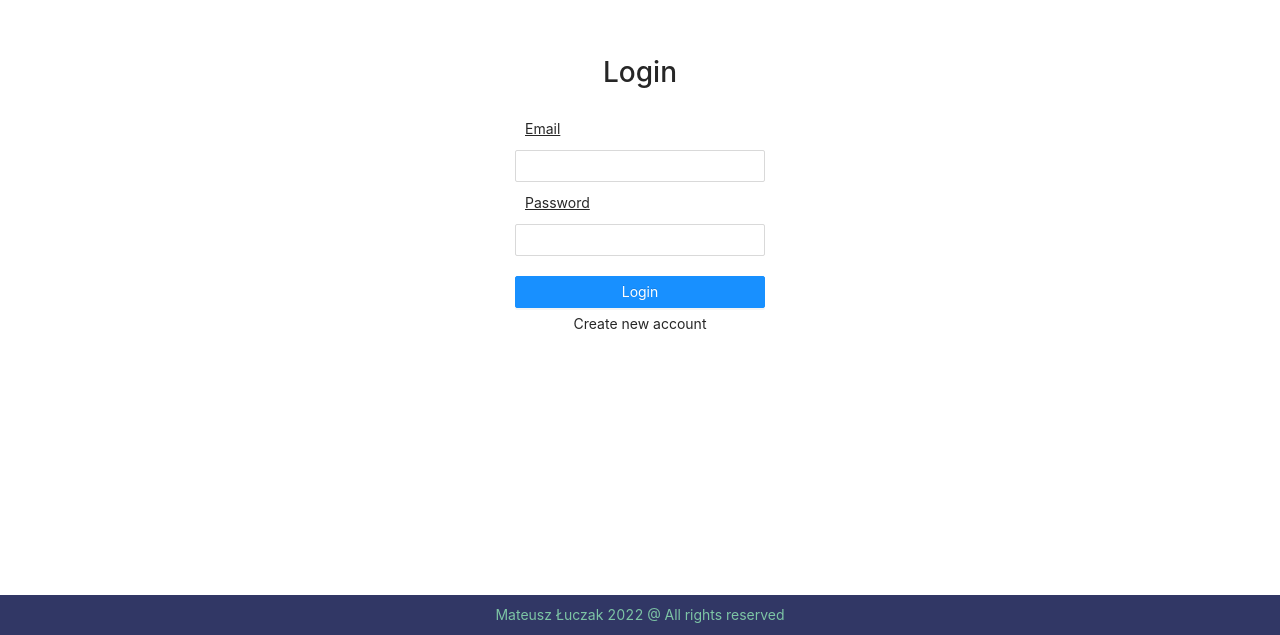
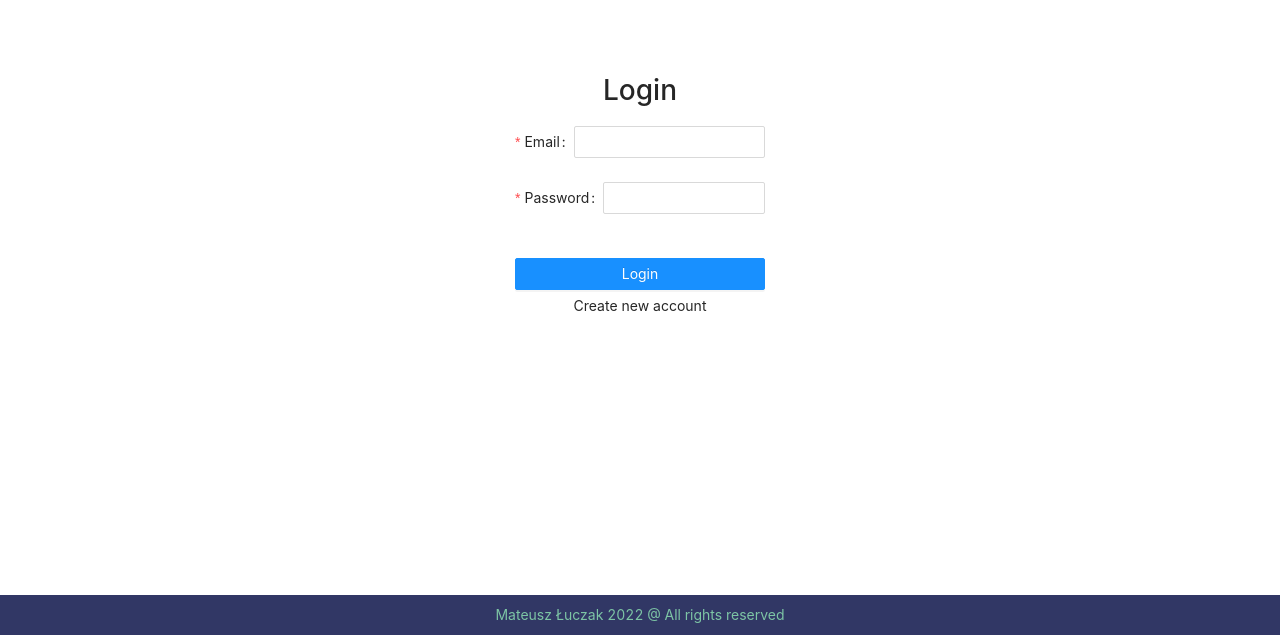
Before and after one commit to xflameyoke/fake-store-app, a React (Create React App) app: page /login in a window 1280 px wide. Shown: the part 205-840 px from the top of the page. Built offline with nearby package versions, Linux system fonts and the light colour scheme.

Commit message:
feat: working registration

```diff
--- a/package.json
+++ b/package.json
@@ -14,6 +14,7 @@
     "@types/react": "^17.0.43",
     "@types/react-dom": "^17.0.14",
     "antd": "^4.20.1",
+    "axios": "^0.27.2",
     "babel": "^6.23.0",
     "formik": "^2.2.9",
     "postcss": "^8.4.12",
--- a/src/components/authentication/auth.tsx
+++ b/src/components/authentication/auth.tsx
@@ -1,83 +1,81 @@
+/* eslint-disable prettier/prettier */
 import React, { useState } from 'react';
-import { useFormik } from 'formik';
 import './auth.scss';
 import { Button, Form, Input } from 'antd';
 import 'antd/dist/antd.css';
 
+const validateMessages = {
+  required: '${label} is required',
+  types: {
+    email: '${label} is not a valid email!',
+    password: '${label} is not a valid password',
+  },
+};
+
 const Auth = (props: { onLogin: React.MouseEventHandler<HTMLElement> }) => {
   const [isLogin, setIsLogin] = useState(true);
+  const [email, setEmail] = useState('');
+  const [password, setPassword] = useState('');
 
   const switchAutModeHandler = () => {
     setIsLogin((prevState) => !prevState);
   };
 
-  const formik = useFormik({
-    initialValues: {
-      email: '',
-      password: '',
-    },
-    onSubmit: (values) => {
-      console.log(values);
-    },
-    validate: (values) => {
-      const error = { email: '', password: '' };
+  const emailSetHandler = (e: React.ChangeEvent<HTMLInputElement>) => {
+    setEmail(e.target.value);
+  }
 
-      if (!values.email) {
-        error.email = 'Required';
-      } else if (
-        /^\w+([\\.-]?\w+)*@\w+([\\.-]?\w+)*(\.\w{2,3})+$/.test(values.email)
-      ) {
-        error.email = 'Invalid email format';
-      }
+  const passwordSetHandler = (e: React.ChangeEvent<HTMLInputElement>) => {
+    setPassword(e.target.value);
+  }
 
-      if (!values.password) {
-        error.password = 'Required';
-      } else if (values.password.length < 8) {
-        error.password = 'Password is too short';
-      }
+  const onFinish = () => {
+      // eslint-disable-next-line no-empty
+    if (isLogin) {
+    } else {
+      fetch(
+        'https://identitytoolkit.googleapis.com/v1/accounts:signUp?key=AIzaSyBlA5nVIWyzfqUKZhv8EqOiIqaMhHgqOJg',
+        {
+          method: 'POST',
+          body: JSON.stringify({
+            email: email,
+            password: password,
+            returnSecureToken: true,
+          }),
+          headers: {
+            'Content-Type': 'application/json',
+          },
+        }
+      );
+    }
+  };
 
-      return error;
-    },
-  });
 
-  const onFinishFailed = () => {
-    alert('Failed');
-  };
+
   return (
     <div className="auth">
       <h1>{isLogin ? 'Login' : 'Sign up'}</h1>
       <Form
         className="auth__form"
-        name="basic"
+        name="auth"
+        onFinish={onFinish}
+        validateMessages={validateMessages}
         initialValues={{ remember: true }}
-        onFinish={formik.handleSubmit}
-        onFinishFailed={onFinishFailed}
-        autoComplete="off"
       >
-        <label htmlFor="email" className="form__label">
-          Email
-        </label>
-        <Input
-          className="form__input"
-          id="email"
+        <Form.Item
           name="email"
-          type="email"
-          onChange={formik.handleChange}
-          value={formik.values.email}
-          required
-        />
-        <label htmlFor="password" className="form__label">
-          Password
-        </label>
-        <Input
-          className="form__input"
-          id="password"
+          label="Email"
+          rules={[{ required: true, type: 'email' }]}
+        >
+          <Input value={email} onChange={emailSetHandler} />
+        </Form.Item>
+        <Form.Item
           name="password"
-          type="password"
-          onChange={formik.handleChange}
-          value={formik.values.password}
-          required
-        />
+          label="Password"
+          rules={[{ required: true, min: 6, max: 12 }]}
+        >
+          <Input value={password} onChange={passwordSetHandler} />
+        </Form.Item>
         <Button
           type="primary"
           htmlType="submit"
--- a/src/components/contact/contact.tsx
+++ b/src/components/contact/contact.tsx
@@ -13,6 +13,7 @@ const validateMessages = {
 
 const Contact = () => {
   const onFinish = (values: string) => {
+    // eslint-disable-next-line no-console
     console.log(values);
   };
 
--- a/src/components/loadingSpinner/loadingSpinner.scss
+++ b/src/components/loadingSpinner/loadingSpinner.scss
@@ -1,4 +1,96 @@
-@-webkit-keyframes spinner {
+.spinner {
+  display: flex;
+  align-items: center;
+  justify-content: center;
+  height: 100vh;
+}
+
+.spinner--animation {
+  display: inline-block;
+  position: relative;
+  width: 80px;
+  height: 80px;
+}
+.spinner--animation div {
+  -webkit-animation: spinner--animation 1.2s cubic-bezier(0.5, 0, 0.5, 1) infinite;
+          animation: spinner--animation 1.2s cubic-bezier(0.5, 0, 0.5, 1) infinite;
+  transform-origin: 40px 40px;
+}
+.spinner--animation div:after {
+  content: " ";
+  display: block;
+  position: absolute;
+  width: 7px;
+  height: 7px;
+  border-radius: 50%;
+  background: #000;
+  margin: -4px 0 0 -4px;
+}
+.spinner--animation div:nth-child(1) {
+  -webkit-animation-delay: -0.036s;
+          animation-delay: -0.036s;
+}
+.spinner--animation div:nth-child(1):after {
+  top: 63px;
+  left: 63px;
+}
+.spinner--animation div:nth-child(2) {
+  -webkit-animation-delay: -0.072s;
+          animation-delay: -0.072s;
+}
+.spinner--animation div:nth-child(2):after {
+  top: 68px;
+  left: 56px;
+}
+.spinner--animation div:nth-child(3) {
+  -webkit-animation-delay: -0.108s;
+          animation-delay: -0.108s;
+}
+.spinner--animation div:nth-child(3):after {
+  top: 71px;
+  left: 48px;
+}
+.spinner--animation div:nth-child(4) {
+  -webkit-animation-delay: -0.144s;
+          animation-delay: -0.144s;
+}
+.spinner--animation div:nth-child(4):after {
+  top: 72px;
+  left: 40px;
+}
+.spinner--animation div:nth-child(5) {
+  -webkit-animation-delay: -0.18s;
+          animation-delay: -0.18s;
+}
+.spinner--animation div:nth-child(5):after {
+  top: 71px;
+  left: 32px;
+}
+.spinner--animation div:nth-child(6) {
+  -webkit-animation-delay: -0.216s;
+          animation-delay: -0.216s;
+}
+.spinner--animation div:nth-child(6):after {
+  top: 68px;
+  left: 24px;
+}
+.spinner--animation div:nth-child(7) {
+  -webkit-animation-delay: -0.252s;
+          animation-delay: -0.252s;
+}
+.spinner--animation div:nth-child(7):after {
+  top: 63px;
+  left: 17px;
+}
+.spinner--animation div:nth-child(8) {
+  -webkit-animation-delay: -0.288s;
+          animation-delay: -0.288s;
+}
+.spinner--animation div:nth-child(8):after {
+  top: 56px;
+  left: 12px;
+}
+@-webkit-keyframes spinner--animation {
   0% {
     transform: rotate(0deg);
   }
@@ -6,7 +98,7 @@
     transform: rotate(360deg);
   }
 }
-@keyframes spinner {
+@keyframes spinner--animation {
   0% {
     transform: rotate(0deg);
   }
@@ -14,20 +106,3 @@
     transform: rotate(360deg);
   }
 }
-.loading-spinner {
-  width: 50px;
-  height: 50px;
-  border: 10px solid #f3f3f3;
-  border-top: 10px solid #313765;
-  border-radius: 50%;
-  -webkit-animation: spinner 1.5s linear infinite;
-          animation: spinner 1.5s linear infinite;
-}
-
-.spinner-container {
-  display: flex;
-  justify-content: center;
-  align-items: center;
-  height: 100vh;
-  flex-direction: column;
-}
--- a/src/components/loadingSpinner/loadingSpinner.tsx
+++ b/src/components/loadingSpinner/loadingSpinner.tsx
@@ -2,9 +2,17 @@ import React from 'react';
 import './loadingSpinner.scss';
 
 const LoadingSpinner = () => (
-  <div className="spinner-container">
-    <div className="loading-spinner"></div>
-    <div>Loading</div>
+  <div className="spinner">
+    <div className="spinner--animation">
+      <div></div>
+      <div></div>
+      <div></div>
+      <div></div>
+      <div></div>
+      <div></div>
+      <div></div>
+      <div></div>
+    </div>
   </div>
 );
 
--- a/src/pages/shopPage/shopPage.scss
+++ b/src/pages/shopPage/shopPage.scss
@@ -1,4 +1,9 @@
 .shop {
+  height: 100%;
+  min-height: 100vh;
+}
+
+.shop__nav {
   width: 1000px;
   font-size: 18px;
   margin: 0 auto;
--- a/src/pages/shopPage/shopPage.tsx
+++ b/src/pages/shopPage/shopPage.tsx
@@ -3,8 +3,8 @@ import { Nav, Products } from '../../components';
 import './shopPage.scss';
 
 const ShopPage = () => (
-  <>
-    <div className="shop">
+  <div className="shop">
+    <div className="shop__nav">
       <Nav link="/shop/jewelery" linkName="Jewelery" />
       <Nav link="/shop/men's clothing" linkName="Men's clothing" />
       <Nav link="/shop/women's clothing" linkName="Women's clothing" />
@@ -14,7 +14,7 @@ const ShopPage = () => (
     <div className="shop__products">
       <Products />
     </div>
-  </>
+  </div>
 );
 
 export default ShopPage;
```
Also changed, not shown: 1 other file (tests, documents, lock files or other folders).
